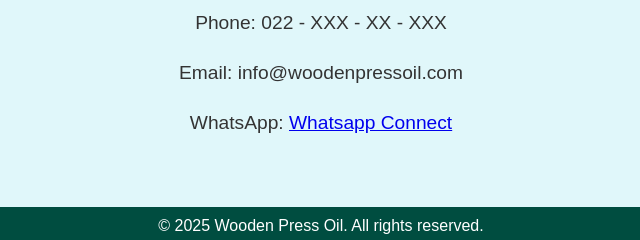
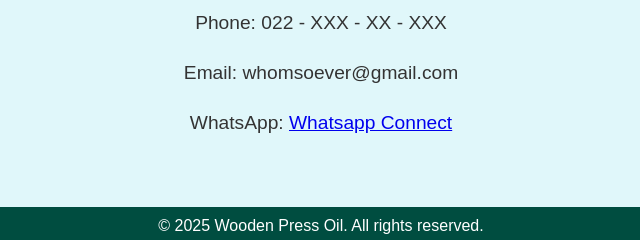
Before and after one commit to KedarG7/Wooden-Press-Oil, a plain HTML site: page index.html in a window 1280 px wide. Shown: the part 2380-2620 px from the top of the page, 319-959 px from the left. Drawn offline with Linux system fonts and the light colour scheme.

Commit message:
Entered the correct email and stuff

```diff
--- a/index.html
+++ b/index.html
@@ -83,7 +83,7 @@
     <h2>Contact Us</h2>
     <p>For any inquiries, please contact us at:</p>
     <p>Phone: 022 - XXX - XX - XXX </p>
-    <p>Email: info@woodenpressoil.com</p>
+    <p>Email: whomsoever@gmail.com</p>
     <p>WhatsApp: <a href="https://wa.me/123456789" target="_blank">Whatsapp Connect</a></p>
 </section>
 
```
